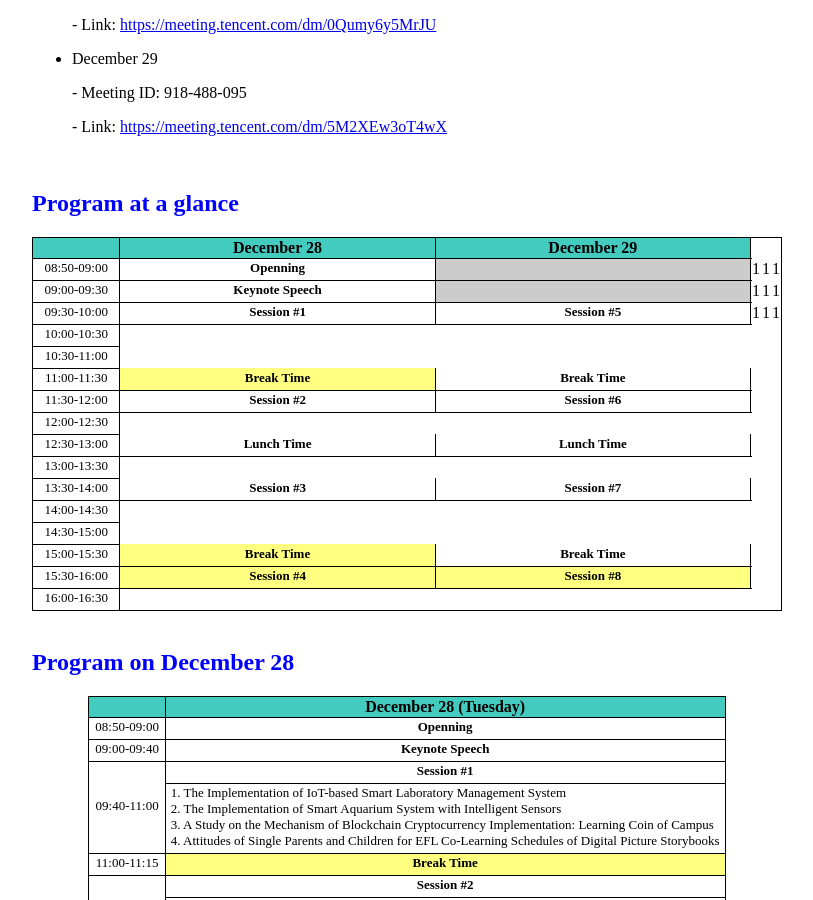
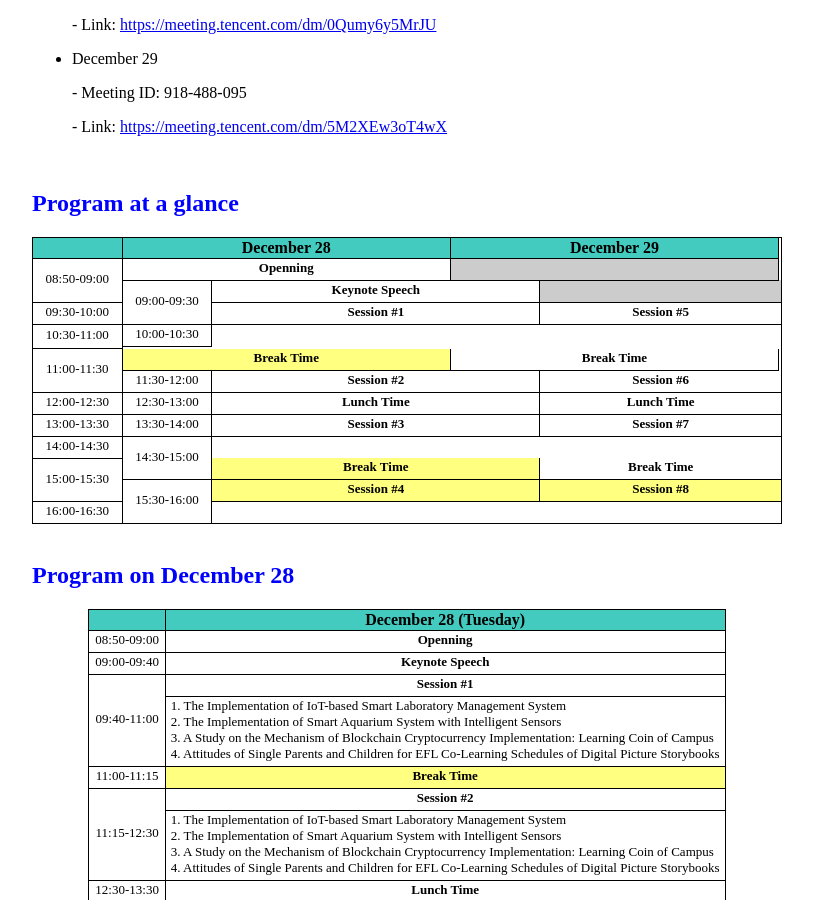
Before and after one commit to icea-conf/2021, a Jekyll site: the page built from program/index.html, in a window 1280 px wide and 900 px high, scrolled down 589 px. Shown: the whole window, without its empty margins (233-1046 px from the left). Built offline with Jekyll 4.4.1, drawn with Linux system fonts in a browser that asks for light colours.

Commit message:
Update index.html

```diff
--- a/program/index.html
+++ b/program/index.html
@@ -32,45 +32,28 @@ title: ACM ICEA 2021
 
                          <tr>
                               <td class="tcontent4" width="12%" rowspan="2">08:50-09:00</td>
-                              <td class="tcontent4" width="44%" rowspan="2" colspan="2"><b>Openning</b></td>
-                              <td class="tcontent4" width="44%" rowspan="2" colspan="2" style="background-color:#CCCCCC"></td>
+                              <td class="tcontent4" width="44%" colspan="2"><b>Openning</b></td>
+                              <td class="tcontent4" width="44%" colspan="2" style="background-color:#CCCCCC"></td>
                          </tr>
-                         <tr>
-                              <td>1</td>
-                              <td>1</td>
-                              <td>1</td>
-                         </tr>
-
-
 
                          <tr>
                               <td class="tcontent4" width="12%" rowspan="2">09:00-09:30</td>
-                              <td class="tcontent4" width="44%" rowspan="2" colspan="2"><b>Keynote Speech</b></td>
-                              <td class="tcontent4" width="44%" rowspan="2" colspan="2"style="background-color:#CCCCCC"></td>
-                         </tr>
-                         <tr>
-                              <td>1</td>
-                              <td>1</td>
-                              <td>1</td>
+                              <td class="tcontent4" width="44%" colspan="2"><b>Keynote Speech</b></td>
+                              <td class="tcontent4" width="44%" colspan="2"style="background-color:#CCCCCC"></td>
                          </tr>
 
-
+                         <tr>
+                              <td class="tcontent4" width="12%" rowspan="2">09:30-10:00</td>
+                              <td class="tcontent4" width="44%" colspan="2"><b>Session #1</b></td>
+                              <td class="tcontent4" width="44%" colspan="2"><b>Session #5</b></td>
+                         </tr>
 
                          <tr>
-                              <td class="tcontent4" width="12%"rowspan="2">09:30-10:00</td>
-                              <td class="tcontent4" width="44%" rowspan="2" colspan="2"><b>Session #1</b></td>
-                              <td class="tcontent4" width="44%" rowspan="2" colspan="2"><b>Session #5</b></td>
-                         </tr>
-                         <tr>
-                              <td>1</td>
-                              <td>1</td>
-                              <td>1</td>
+                              <td class="tcontent4" width="12%" rowspan="2">10:00-10:30</td>
                          </tr>
 
-
-
                          <tr>
-                              <td class="tcontent4" width="12%"rowspan="2">10:00-10:30</td>
+                              <td class="tcontent4" width="12%" rowspan="2">10:30-11:00</td>
                          </tr>
                          <tr>
                               <td></td>
@@ -78,149 +61,64 @@ title: ACM ICEA 2021
                               <td></td>
                          </tr>
 
-
-
                          <tr>
-                              <td class="tcontent4" width="12%"rowspan="2">10:30-11:00</td>
-                         </tr>
-                         <tr>
-                              <td></td>
-                              <td></td>
+                              <td class="tcontent4" width="12%" rowspan="2">11:00-11:30</td>
+                              <td class="tcontent5" width="44%" colspan="2"><b>Break Time</b></td>
+                              <td class="tcontent4" width="44%" colspan="2"><b>Break Time</b></td>
                               <td></td>
                          </tr>
 
 
 
+
                          <tr>
-                              <td class="tcontent4" width="12%"rowspan="2">11:00-11:30</td>
-                              <td class="tcontent5" width="44%" rowspan="2" colspan="2"><b>Break Time</b></td>
-                              <td class="tcontent4" width="44%" rowspan="2" colspan="2"><b>Break Time</b></td>
-                              <td></td>
-                         </tr>
-                         <tr>
-                              <td></td>
-                              <td></td>
-                              <td></td>
+                              <td class="tcontent4" width="12%" rowspan="2">11:30-12:00</td>
+                              <td class="tcontent4" width="44%" colspan="2"><b>Session #2</b></td>
+                              <td class="tcontent4" width="44%" colspan="2"><b>Session #6</b></td>
                          </tr>
 
-
+                         <tr>
+                              <td class="tcontent4" width="12%" rowspan="2">12:00-12:30</td>
+                         </tr>
 
                          <tr>
-                              <td class="tcontent4" width="12%"rowspan="2">11:30-12:00</td>
-                              <td class="tcontent4" width="44%" rowspan="2" colspan="2"><b>Session #2</b></td>
-                              <td class="tcontent4" width="44%" rowspan="2" colspan="2"><b>Session #6</b></td>
-                         </tr>
-                         <tr>
-                              <td></td>
-                              <td></td>
-                              <td></td>
+                              <td class="tcontent4" width="12%" rowspan="2">12:30-13:00</td>
+                              <td class="tcontent4" width="44%" colspan="2"><b>Lunch Time</b></td>
+                              <td class="tcontent4" width="44%" colspan="2"><b>Lunch Time</b></td>
                          </tr>
 
-
+                         <tr>
+                              <td class="tcontent4" width="12%" rowspan="2">13:00-13:30</td>
+                         </tr>
 
                          <tr>
-                              <td class="tcontent4" width="12%"rowspan="2">12:00-12:30</td>
-                         </tr>
-                         <tr>
-                              <td></td>
-                              <td></td>
-                              <td></td>
+                              <td class="tcontent4" width="12%" rowspan="2">13:30-14:00</td>
+                              <td class="tcontent4" width="44%" colspan="2"><b>Session #3</b></td>
+                              <td class="tcontent4" width="44%" colspan="2"><b>Session #7</b></td>
                          </tr>
 
-
+                         <tr>
+                              <td class="tcontent4" width="12%" rowspan="2">14:00-14:30</td>
+                         </tr>
 
                          <tr>
-                              <td class="tcontent4" width="12%"rowspan="2">12:30-13:00</td>
-                              <td class="tcontent4" width="44%" rowspan="2" colspan="2"><b>Lunch Time</b></td>
-                              <td class="tcontent4" width="44%" rowspan="2" colspan="2"><b>Lunch Time</b></td>
-                         </tr>
-                         <tr>
-                              <td></td>
-                              <td></td>
-                              <td></td>
+                              <td class="tcontent4" width="12%" rowspan="2">14:30-15:00</td>
                          </tr>
 
-
-
                          <tr>
-                              <td class="tcontent4" width="12%"rowspan="2">13:00-13:30</td>
+                              <td class="tcontent4" width="12%" rowspan="2">15:00-15:30</td>
+                              <td class="tcontent5" width="44%" colspan="2"><b>Break Time</b></td>
+                              <td class="tcontent4" width="44%" colspan="2"><b>Break Time</b></td>
                          </tr>
-                         <tr>
-                              <td></td>
-                              <td></td>
-                              <td></td>
-                         </tr>
-
-
-
-                         <tr>
-                              <td class="tcontent4" width="12%"rowspan="2">13:30-14:00</td>
-                              <td class="tcontent4" width="44%" rowspan="2" colspan="2"><b>Session #3</b></td>
-                              <td class="tcontent4" width="44%" rowspan="2" colspan="2"><b>Session #7</b></td>
-                         </tr>
-                         <tr>
-                              <td></td>
-                              <td></td>
-                              <td></td>
-                         </tr>
-
-
-
-                         <tr>
-                              <td class="tcontent4" width="12%"rowspan="2">14:00-14:30</td>
-                         </tr>
-                         <tr>
-                              <td></td>
-                              <td></td>
-                              <td></td>
-                         </tr>
-
-
-
-                         <tr>
-                              <td class="tcontent4" width="12%"rowspan="2">14:30-15:00</td>
-                         </tr>
-                         <tr>
-                              <td></td>
-                              <td></td>
-                              <td></td>
-                         </tr>
-
-
-
-                         <tr>
-                              <td class="tcontent4" width="12%"rowspan="2">15:00-15:30</td>
-                              <td class="tcontent5" width="44%" rowspan="2" colspan="2"><b>Break Time</b></td>
-                              <td class="tcontent4" width="44%" rowspan="2" colspan="2"><b>Break Time</b></td>
-                         </tr>
-                         <tr>
-                              <td></td>
-                              <td></td>
-                              <td></td>
-                         </tr>
-
-
 
                          <tr>
                               <td class="tcontent4" width="12%" rowspan="2">15:30-16:00</td>
-                              <td class="tcontent5" width="44%" rowspan="2" colspan="2"><b>Session #4</b></td>
-                              <td class="tcontent5" width="44%" rowspan="2" colspan="2"><b>Session #8</b></td>
-                         </tr>
-                         <tr>
-                              <td></td>
-                              <td></td>
-                              <td></td>
+                              <td class="tcontent5" width="44%" colspan="2"><b>Session #4</b></td>
+                              <td class="tcontent5" width="44%" colspan="2"><b>Session #8</b></td>
                          </tr>
 
-
-
                          <tr>
-                              <td class="tcontent4" width="12%"rowspan="2">16:00-16:30</td>
-                         </tr>
-                         <tr>
-                              <td></td>
-                              <td></td>
-                              <td></td>
+                              <td class="tcontent4" width="12%" rowspan="2">16:00-16:30</td>
                          </tr>
                     </tbody>
                </table>
```
